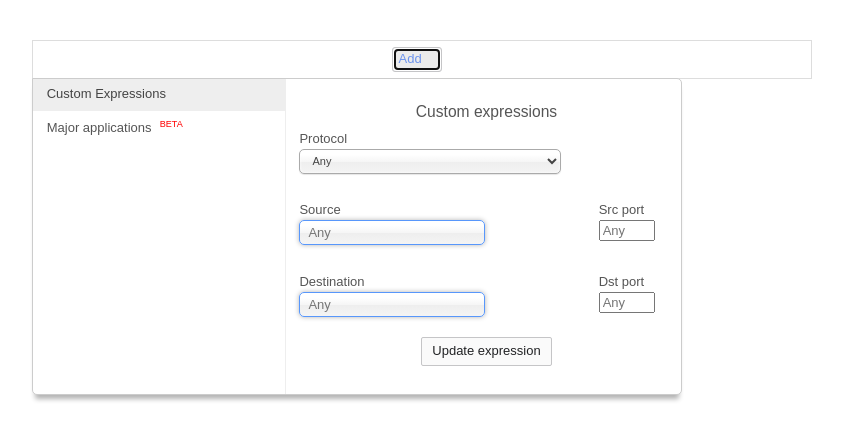
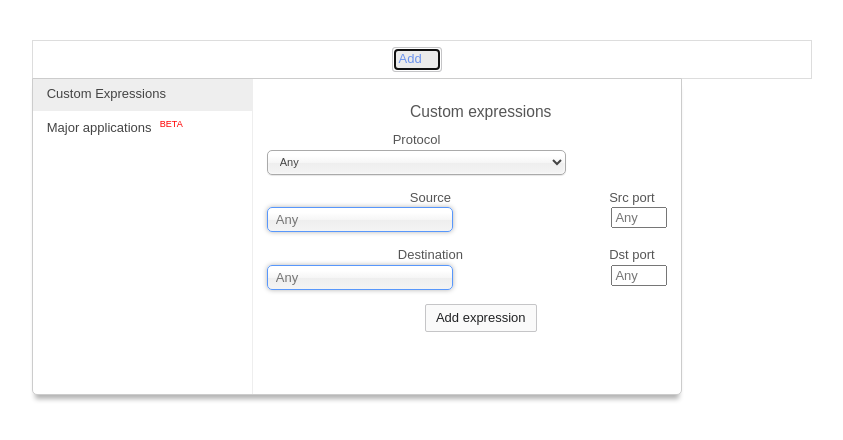
Before and after one commit to jdoleary-meraki/vpn-pillbox, a React (Create React App) app: page / in a window 1280 px wide. Both pictures are taken after a click on the button "Add". Shown: the top 440 px of the page, without its empty margins (8-851 px from the left). Built offline with nearby package versions, Linux system fonts and the light colour scheme; a web font is replaced by a local one.

Commit message:
src: Allow major application to override dest

```diff
--- a/src/Pillbox.jsx
+++ b/src/Pillbox.jsx
@@ -8,24 +8,26 @@ export default function WithPillbox(WrappedComponent) {
         tokens: [],
         activeTab: 0,
         isDropdownOpen: false,
-        editingTokenId: null
+        editingTokenIndex: null
       };
       this.addToken = this.addToken.bind(this);
       this.updateToken = this.updateToken.bind(this);
       this.removeToken = this.removeToken.bind(this);
       this.closeDropdown = this.closeDropdown.bind(this);
     }
+
     pickTab(activeTab) {
       this.setState({ activeTab });
     }
+
     removeToken(index) {
-      console.log("removeToken", index, this.state.tokens);
       this.setState((prevState) => {
         return {
           tokens: prevState.tokens.filter((token, i) => i !== index)
         };
       });
     }
+
     updateToken(token, index) {
       const { tokens } = this.state;
       if (tokens[index]) {
@@ -42,6 +44,7 @@ export default function WithPillbox(WrappedComponent) {
         console.error("Could not update token at index", index);
       }
     }
+
     addToken(token) {
       this.setState((prevState) => {
         return {
@@ -49,20 +52,26 @@ export default function WithPillbox(WrappedComponent) {
         };
       });
     }
-    openDropdown(editingTokenId = null) {
+
+    openDropdown(evt, editingTokenIndex = null) {
+      console.log("stop propagation");
+      evt.stopPropagation();
       this.setState({
         isDropdownOpen: true,
-        editingTokenId
+        editingTokenIndex
       });
     }
+
     closeDropdown() {
       this.setState({
         isDropdownOpen: false,
         // Clear the state that determines which token is being edited
-        editingTokenId: null
+        editingTokenIndex: null
       });
     }
+
     render() {
+      console.log("render", this.state.isDropdownOpen);
       return (
         <div>
           <div className="tclass">
@@ -72,7 +81,7 @@ export default function WithPillbox(WrappedComponent) {
                   <Token
                     key={token.name}
                     name={token.name}
-                    onClick={() => this.openDropdown(index)}
+                    onClick={(evt) => this.openDropdown(evt, index)}
                     onRemove={() =>
                       this.setState((previousState) => {
                         return {
@@ -88,7 +97,7 @@ export default function WithPillbox(WrappedComponent) {
                   <button
                     type="button"
                     className="btn btn-default"
-                    onClick={() => this.openDropdown()}
+                    onClick={(evt) => this.openDropdown(evt)}
                   >
                     Add&nbsp;
                     <i className="fa fa-plus plus"></i>
@@ -99,7 +108,6 @@ export default function WithPillbox(WrappedComponent) {
               <div
                 id="rule_menu_vpn_exclusion_shaper"
                 className="btn-group dropdown open"
-                data-domplate="id"
                 style={{ display: "block" }}
               >
                 <a
@@ -119,7 +127,7 @@ export default function WithPillbox(WrappedComponent) {
                     addToken={this.addToken}
                     updateToken={this.updateToken}
                     removeToken={this.removeToken}
-                    editingTokenId={this.state.editingTokenId}
+                    editingTokenIndex={this.state.editingTokenIndex}
                     closeDropdown={this.closeDropdown}
                   />
                 )}
@@ -135,6 +143,7 @@ const Token = ({ name, onClick, onRemove }) => {
   return (
     <div className="token" style={{ cursor: "pointer" }} onClick={onClick}>
       <span className="content">
+        {/* TODO WHEN SHOULD IT SAY "Layer 3"?? */}
         <span className="small_print">Layer 3&nbsp;</span>
         <span className="value">{name}</span>
         <input
--- a/src/TrafficShaperVPN.jsx
+++ b/src/TrafficShaperVPN.jsx
@@ -1,5 +1,6 @@
 import React from "react";
 import classnames from "classnames";
+import "./TrafficShaperVPN.scss";
 const CUSTOM_EXPRESSIONS = "CUSTOM_EXPRESSIONS";
 const MAJOR_APPLICATIONS = "MAJOR_APPLICATIONS";
 const defaultTab = CUSTOM_EXPRESSIONS;
@@ -18,19 +19,39 @@ export default class TrafficShaperVPN extends React.Component {
       activeTab: defaultTab,
       editingData: defaultEditingData
     };
+    this.handleClickOutside = this.handleClickOutside.bind(this);
+    this.wrapperRef = React.createRef();
   }
+
   componentDidMount() {
     this.initEditingToken();
+    // setTimeout is here to prevent the handler from being invoked immediately
+    // due to the currently active click that causes this component to mount.
+    setTimeout(() => {
+      document.addEventListener("click", this.handleClickOutside);
+    }, 0);
   }
+
+  componentWillUnmount() {
+    document.removeEventListener("click", this.handleClickOutside);
+  }
+
+  handleClickOutside(event) {
+    if (this.wrapperRef && !this.wrapperRef.current.contains(event.target)) {
+      console.log("handleclickoutside");
+      this.props.closeDropdown();
+    }
+  }
+
   componentDidUpdate(prevProps) {
     // When the token that is being edited changes, run init code
     if (this.props.editingTokenIndex !== prevProps.editingTokenIndex) {
       this.initEditingToken();
     }
   }
+
   initEditingToken() {
     const token = this.props.tokens[this.props.editingTokenIndex];
-    console.log("token", token, defaultEditingData);
     this.setState({
       editingData: token || defaultEditingData,
       activeTab: !token
@@ -40,13 +61,19 @@ export default class TrafficShaperVPN extends React.Component {
         : CUSTOM_EXPRESSIONS
     });
   }
+
   pickTab(activeTab) {
     this.setState({ activeTab });
   }
+
   render() {
     return (
-      <div className="pillbox-dropdown dropdown-widget iwan_l7">
-        <ul className="overview cats iwan_l7">
+      <div
+        ref={this.wrapperRef}
+        className="pillbox-dropdown trafficShaperVPN-dropdown iwan_l7"
+      >
+        <div>
+          <ul className="trafficShaperVPN-tabs">
             <li
               className={classnames({
                 showing: this.state.activeTab === CUSTOM_EXPRESSIONS
@@ -66,37 +93,38 @@ export default class TrafficShaperVPN extends React.Component {
               </span>
             </li>
           </ul>
-        {this.state.activeTab === MAJOR_APPLICATIONS && (
-          <MajorApplications
-            editingTokenIndex={this.props.editingTokenIndex}
-            addToken={this.props.addToken}
-            removeToken={this.props.removeToken}
-            tokens={this.props.tokens}
-          />
-        )}
-        {this.state.activeTab === CUSTOM_EXPRESSIONS && (
+        </div>
         <CustomExpressions
           editingTokenIndex={this.props.editingTokenIndex}
           tokens={this.props.tokens}
           closeDropdown={this.props.closeDropdown}
           value={this.state.editingData}
+          useMajorApplications={this.state.activeTab === MAJOR_APPLICATIONS}
           onChange={({
             protocol,
             sourceIp,
             sourcePort,
             destinationIp,
-              destinationPort
+            destinationPort,
+            majorApplication
           }) => {
             this.setState((prevState) => {
               const editingData = {
                 protocol: protocol || prevState.editingData.protocol,
                 sourceIp: sourceIp || prevState.editingData.sourceIp,
                 sourcePort: sourcePort || prevState.editingData.sourcePort,
-                  destinationIp:
-                    destinationIp || prevState.editingData.destinationIp,
-                  destinationPort:
-                    destinationPort || prevState.editingData.destinationPort
+                majorApplication:
+                  majorApplication || prevState.editingData.majorApplication
               };
+              // A token can have either a major application or a destination
+              // This is because a majorApplication can be chosen AS a destination
+              if (!editingData.majorApplication) {
+                editingData.destinationIp =
+                  destinationIp || prevState.editingData.destinationIp;
+                editingData.destinationPort =
+                  destinationPort || prevState.editingData.destinationPort;
+              }
+
               editingData.name = makeNameFromEditingData(editingData);
               return {
                 editingData
@@ -104,15 +132,16 @@ export default class TrafficShaperVPN extends React.Component {
             });
           }}
           submit={() => {
-              const { editingData, editingTokenIndex } = this.state;
-              if (editingTokenIndex) {
+            const { editingData } = this.state;
+            const { editingTokenIndex } = this.props;
+            console.log("edit", editingTokenIndex);
+            if (typeof editingTokenIndex === "number") {
               this.props.updateToken(editingData, editingTokenIndex);
             } else {
               this.props.addToken(editingData);
             }
           }}
         />
-        )}
       </div>
     );
   }
@@ -122,9 +151,11 @@ function makeNameFromEditingData({
   sourceIp,
   sourcePort,
   destinationIp,
-  destinationPort
+  destinationPort,
+  majorApplication
 }) {
-  return `${protocol}:${sourceIp}:${sourcePort} to ${destinationIp}:${destinationPort}`;
+  const dest = majorApplication || `${destinationIp}:${destinationPort}`;
+  return `${protocol}:${sourceIp}:${sourcePort} to ${dest}`;
 }
 
 const majorApplicationsList = [
@@ -142,6 +173,11 @@ const majorApplicationsList = [
 const MajorApplications = (props) => {
   const { addToken, tokens, removeToken } = props;
   return (
+    <div
+      style={{
+        width: "100%"
+      }}
+    >
       <ul
         className="category group-0 iwan_l7"
         style={{ display: "block", height: "315px" }}
@@ -195,35 +231,36 @@ const MajorApplications = (props) => {
           );
         })}
       </ul>
+    </div>
   );
 };
 
 const CustomExpressions = (props) => {
-  const { onChange } = props;
+  const { onChange, useMajorApplications } = props;
   const {
     protocol,
     sourceIp,
     sourcePort,
     destinationIp,
-    destinationPort
+    destinationPort,
+    majorApplication
   } = props.value;
   return (
     <div
-      className="category sub custom_pane iwan_l7"
-      style={{ height: "315px", display: "block" }}
+      style={{
+        height: "315px",
+        width: "100%",
+        display: "block",
+        paddingLeft: "2ex",
+        marginRight: "-2ex"
+      }}
     >
       <h3>
-        <span
-          id="nettish_label_vpn_exclusion_shaper_header"
-          data-domplate="id"
-          data-domplate-id="nettish_label_{{model.identifier}}_header"
-        >
-          Custom expressions
-        </span>
+        <span>Custom expressions</span>
       </h3>
 
-      <div className="custom expressions">
-        <div className="custom custom-net expression iwan_l7">
+      <div>
+        <div>
           <div className="chosen-container-single" style={{ width: "70%" }}>
             <label>
               Protocol
@@ -253,6 +290,28 @@ const CustomExpressions = (props) => {
             onChangeIp={(sourceIp) => onChange({ sourceIp })}
             onChangePort={(sourcePort) => onChange({ sourcePort })}
           />
+          {useMajorApplications ? (
+            <div
+              className="chosen-container-single trafficShaperVPN-row"
+              style={{ width: "70%" }}
+            >
+              <label>
+                Destination
+                <select
+                  className="protocol chosen-single"
+                  style={{ width: "100%" }}
+                  value={majorApplication}
+                  onChange={(event) =>
+                    onChange({ majorApplication: event.target.value })
+                  }
+                >
+                  {majorApplicationsList.map((app) => (
+                    <option value={app}>{app}</option>
+                  ))}
+                </select>
+              </label>
+            </div>
+          ) : (
             <IpPortInputs
               labelIP={"Destination"}
               labelPort={"Dst port"}
@@ -262,8 +321,9 @@ const CustomExpressions = (props) => {
               onChangeIp={(destinationIp) => onChange({ destinationIp })}
               onChangePort={(destinationPort) => onChange({ destinationPort })}
             />
+          )}
 
-          <div className="iwan_l7 descriptor">
+          <div className="iwan_l7 trafficShaperVPN-row">
             <button
               type="button"
               onClick={() => {
@@ -275,8 +335,10 @@ const CustomExpressions = (props) => {
             can only be toggled on and off, so if the dropdown is opened via clicking on a major application
             but the user changes to the custom expressions tab the button shouldn't say "Update expression"
             because it would simply be adding a new expression if clicked*/}
-              {props.editingTokenIndex === null &&
-              !props.tokens.find(props.editingTokenIndex).isMajorApplication
+              {props.editingTokenIndex === null ||
+              !props.tokens.find(
+                (_, index) => index === props.editingTokenIndex
+              )?.isMajorApplication
                 ? "Add expression"
                 : "Update expression"}
             </button>
@@ -300,7 +362,7 @@ const IpPortInputs = ({
 }) => {
   const portName = `${name}-port`;
   return (
-    <div className="iwan_l7 descriptor">
+    <div className="iwan_l7 trafficShaperVPN-row">
       <div style={{ display: "flex" }}>
         <div style={{ width: "80%" }}>
           <label>
```
Lines whose indentation alone changed are shown as unchanged.
